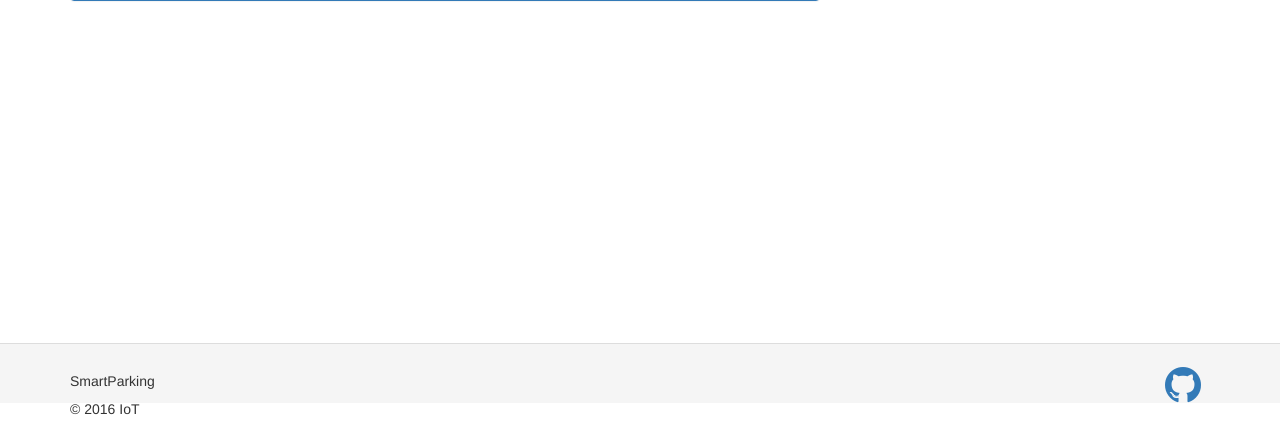
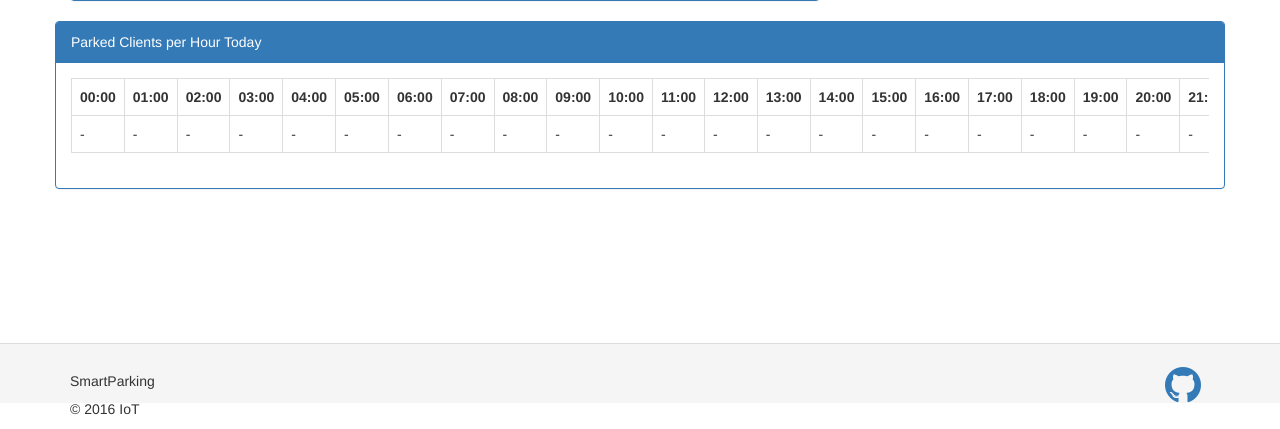
Before and after one commit to Hyuchiha/Proyecto-IOT-Web, a Yii app: template views/site/_panel.php in a window 1280 px wide. Shown: the part 397-826 px from the top of the page. Run offline with PHP 8.4 and a stand-in for Yii, Linux system fonts and the light colour scheme; the template is opened without the code that fills it, so the values that code supplies are empty; some libraries are stand-ins or nearby versions.

Commit message:
Tabla de clientes estacionados por hora

```diff
--- a/controllers/SiteController.php
+++ b/controllers/SiteController.php
@@ -185,12 +185,14 @@ class SiteController extends Controller
             "minTime" => $minTime,
             "aveTime" => $aveTime,
             "maxTime" => $maxTime,
+            "total" => $tot
         ];
         for($h = 0; $h <= $hr; $h++) {
             $respond[$h] = $now = [
                 "minTime" => 0,
                 "aveTime" => $aveTime,
                 "maxTime" => $maxTime,
+                "total" => 0,
             ];
         }
         $regCreated = 0;
@@ -214,6 +216,7 @@ class SiteController extends Controller
                 else
                     $now["aveTime"] = $aveTime;
                 //$respond = $this->fillRespond($respond,$now,$currentHour,(int)$currentRecordTime[0]);
+                $now["total"] = $tot;
                 $respond[$currentHour] = $now;
                 $lastRecordTime = (int)$currentRecordTime[0];
                 $currentHour = (int)$currentRecordTime[0];
@@ -229,6 +232,7 @@ class SiteController extends Controller
                 else
                     $now["aveTime"] = $aveTime;
                 //$respond = $this->fillRespond($respond,$now,$currentHour,$hr+1);
+                $now["total"] = $tot;
                 $respond[$currentHour] = $now;
             }
         }
--- a/views/site/_panel.php
+++ b/views/site/_panel.php
@@ -39,3 +39,45 @@ use yii\helpers\Url;
         </div>
     </div>
 </div>
+<div class="row">
+    <div class="panel panel-primary">
+        <div class="panel-heading">Parked Clients per Hour Today</div>
+            <div class="panel-body">
+                <div class="table-responsive">
+                    <table class="table table-bordered">
+                        <tr>
+                            <th>00:00</th><th>01:00</th>
+                            <th>02:00</th><th>03:00</th>
+                            <th>04:00</th><th>05:00</th>
+                            <th>06:00</th><th>07:00</th>
+                            <th>08:00</th><th>09:00</th>
+                            <th>10:00</th><th>11:00</th>
+                            <th>12:00</th><th>13:00</th>
+                            <th>14:00</th><th>15:00</th>
+                            <th>16:00</th><th>17:00</th>
+                            <th>18:00</th><th>19:00</th>
+                            <th>20:00</th><th>21:00</th>
+                            <th>22:00</th><th>23:00</th>
+                            <th>24:00</th>
+                        </tr>
+                        <tr>
+                            <td id="0">-</td><td id="1">-</td>
+                            <td id="2">-</td><td id="3">-</td>
+                            <td id="4">-</td><td id="5">-</td>
+                            <td id="6">-</td><td id="7">-</td>
+                            <td id="8">-</td><td id="9">-</td>
+                            <td id="10">-</td><td id="11">-</td>
+                            <td id="12">-</td><td id="13">-</td>
+                            <td id="14">-</td><td id="15">-</td>
+                            <td id="16">-</td><td id="17">-</td>
+                            <td id="18">-</td><td id="19">-</td>
+                            <td id="20">-</td><td id="21">-</td>
+                            <td id="22">-</td><td id="23">-</td>
+                            <td id="24">-</td>
+                        </tr>
+                    </table>
+                </div>
+            </div>
+        </div>
+    </div>
+</div>
--- a/www/js/graphic.js
+++ b/www/js/graphic.js
@@ -91,15 +91,17 @@ $(function(){
             var minData = areaChartData.datasets[0].data;
             var aveData = areaChartData.datasets[1].data;
             var maxData = areaChartData.datasets[2].data;
+            var eleData = "#";
             for (var i=0; i<datos.length; i++){
                 minData[i] = datos[i].minTime;
                 aveData[i] = datos[i].aveTime;
                 maxData[i] = datos[i].maxTime;
+                eleData = "#" + i.toString();
+                $(eleData).text(datos[i].total);
             }
             areaChartData.datasets[0].data = minData;
             areaChartData.datasets[1].data = aveData;
             areaChartData.datasets[2].data = maxData;
-            //alert(data);
         });
         lineChartOptions.datasetFill = false;
         lineChart.Line(areaChartData, lineChartOptions);
```
